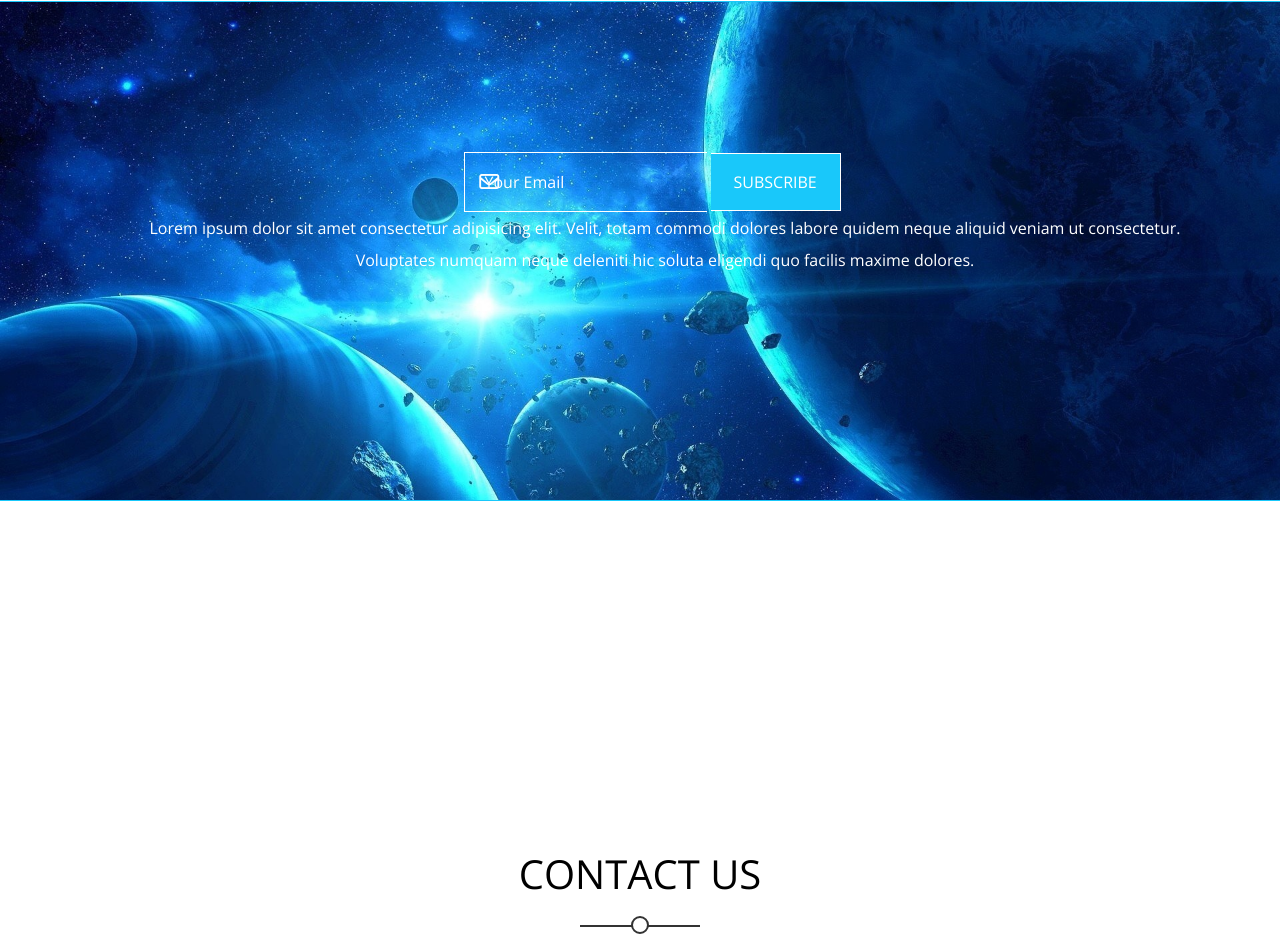
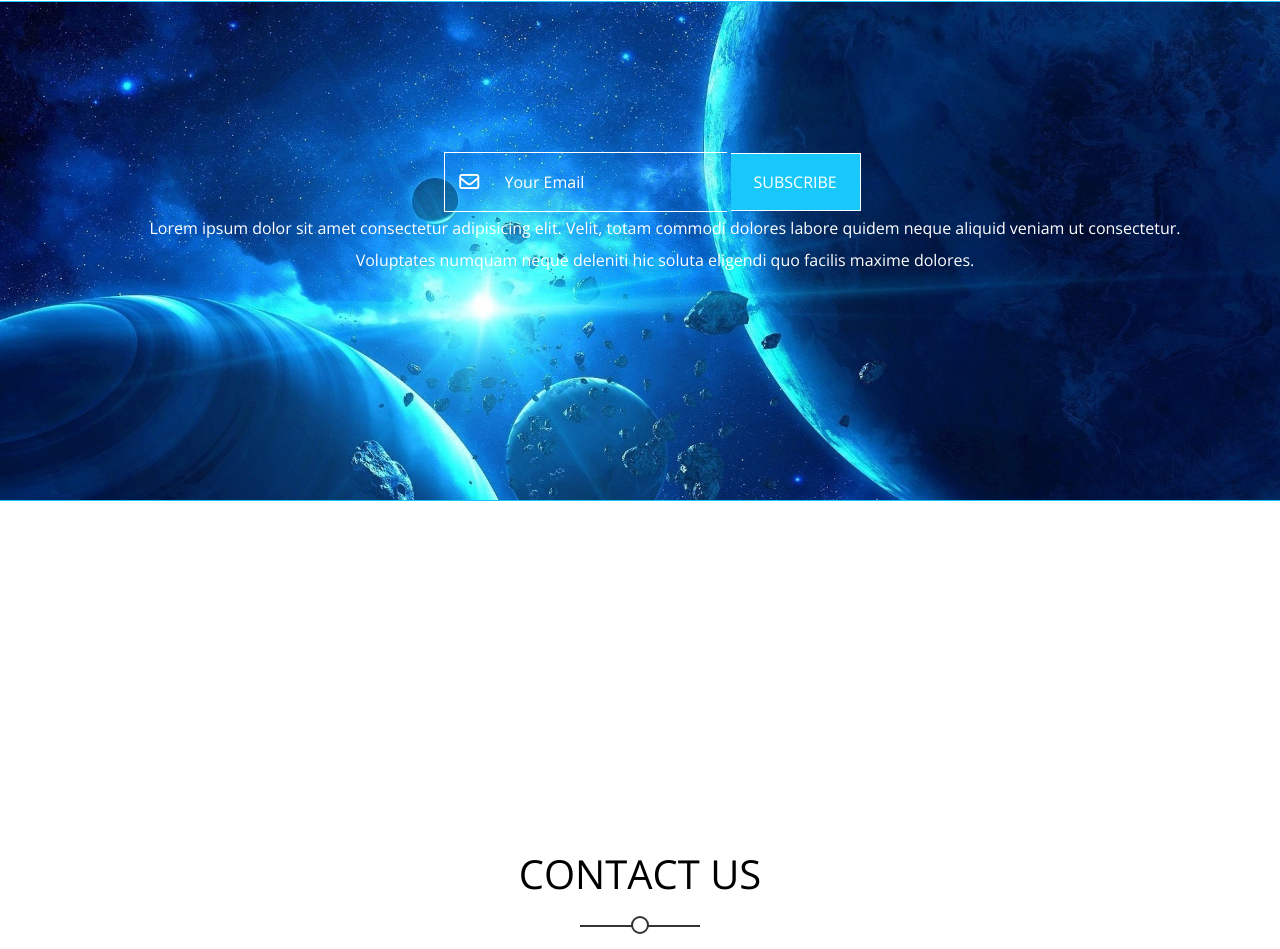
Before and after one commit to aayaaaaaaa/Html-and-Css-two, a plain HTML site: page index.html in a window 1280 px wide. Shown: the part 7825-8774 px from the top of the page. Drawn offline with nearby package versions, Linux system fonts and the light colour scheme.

Commit message:
Update kasper.css

```diff
--- a/css/kasper.css
+++ b/css/kasper.css
@@ -964,7 +964,7 @@ flex-wrap: wrap;
     border: 1px solid white;
     border-right: none;
     background: none;
-    padding: 20px 20px 20px 20px ;
+    padding: 20px 20px 20px 60px ;
     caret-color: var(--main-color);
     width: calc(100%-130px);
 
```
